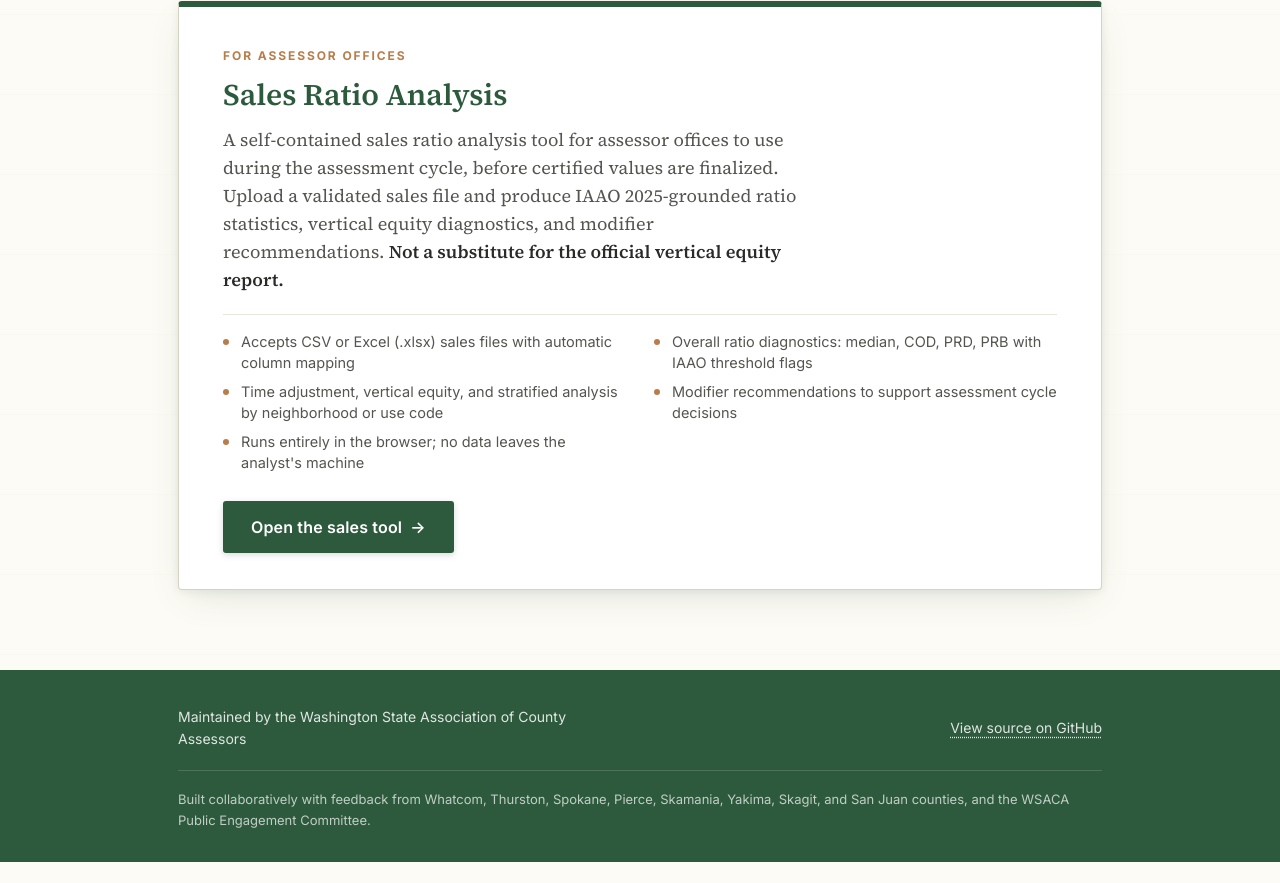
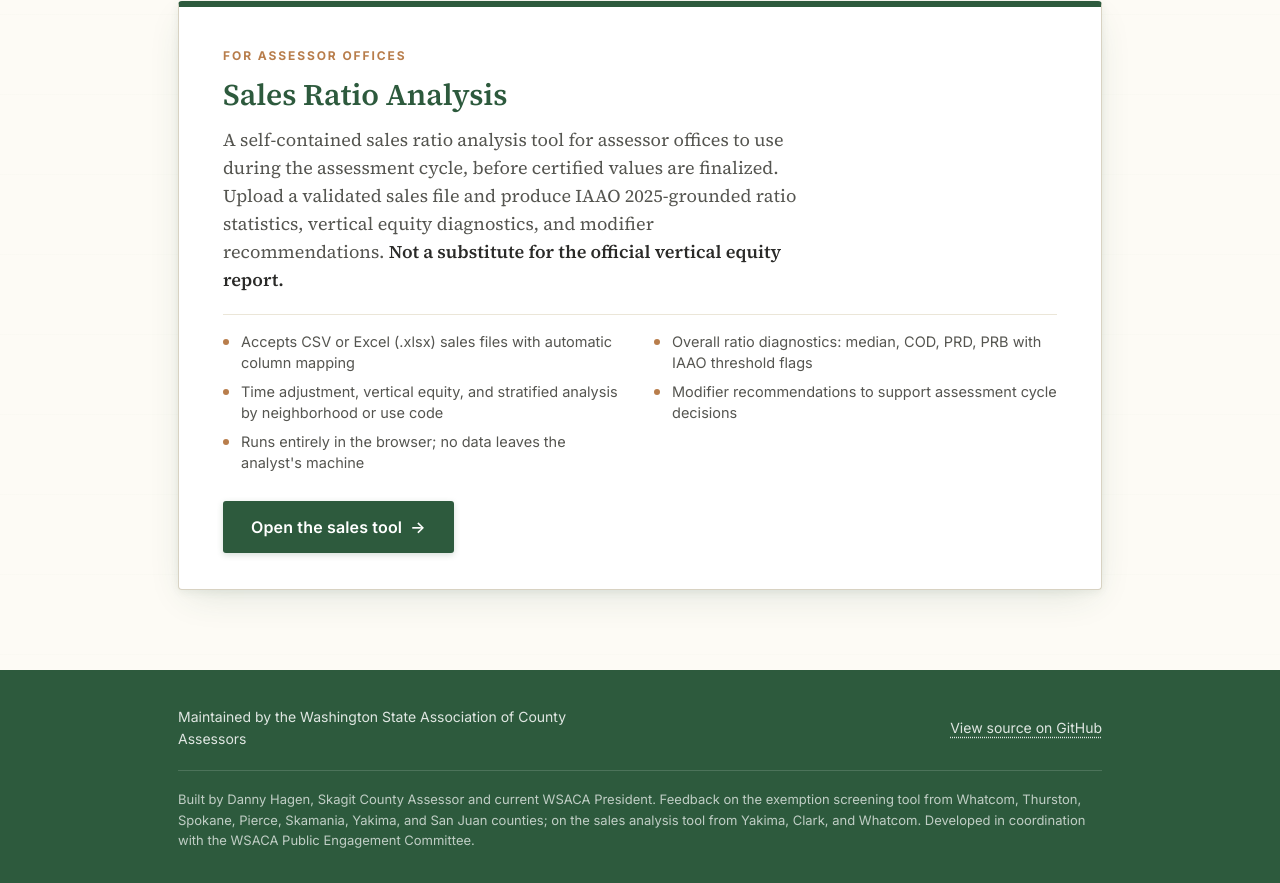
Before and after one commit to Mav2clu50/WSACA, a plain HTML site: page index.html in a window 1280 px wide. Shown: the part 1906-2789 px from the top of the page. Before the commit the page ends 2768 px from the top, so only its background shows below. Drawn offline with Linux system fonts and the light colour scheme.

Commit message:
Update index.html

```diff
--- a/index.html
+++ b/index.html
@@ -522,7 +522,7 @@
       </div>
     </div>
     <div class="foot-contributors">
-      Built collaboratively with feedback from Whatcom, Thurston, Spokane, Pierce, Skamania, Yakima, Skagit, and San Juan counties, and the WSACA Public Engagement Committee.
+      Built by Danny Hagen, Skagit County Assessor and current WSACA President. Feedback on the exemption screening tool from Whatcom, Thurston, Spokane, Pierce, Skamania, Yakima, and San Juan counties; on the sales analysis tool from Yakima, Clark, and Whatcom. Developed in coordination with the WSACA Public Engagement Committee.
     </div>
   </div>
 </footer>
```
